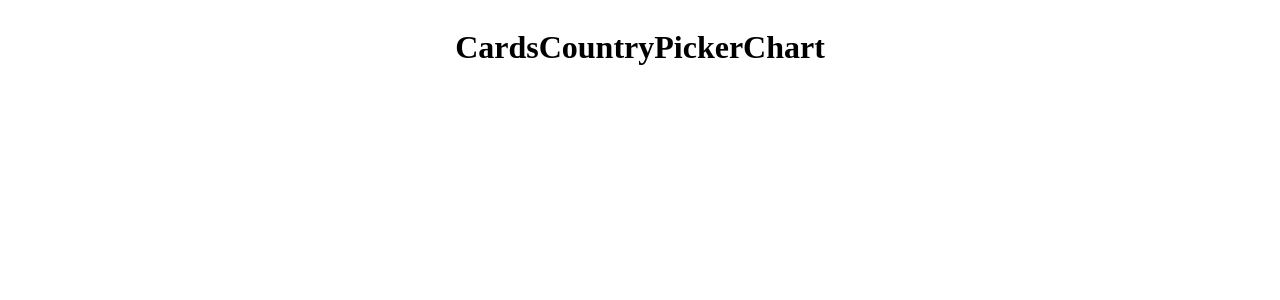
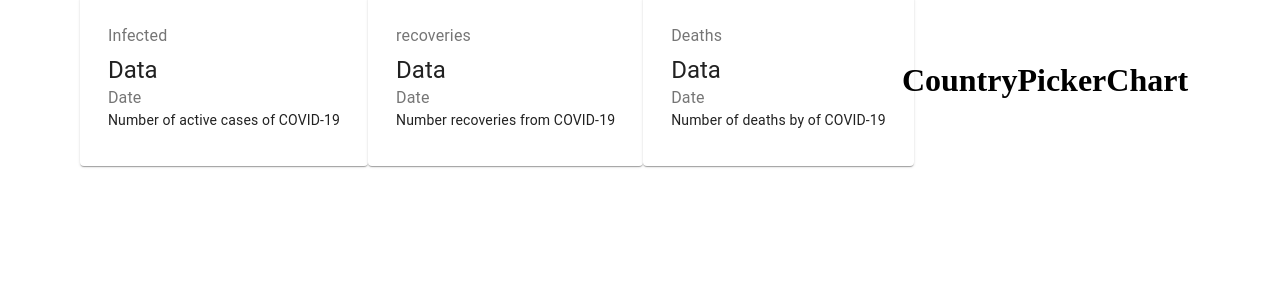
Before and after one commit to heythatsjenn/covid-tracker, a React (Create React App) app: page / in a window 1280 px wide. Shown: the top 300 px of the page. Built offline with nearby package versions, Linux system fonts and the light colour scheme; no server answers.

Commit message:
Installed Material UI and used it to make the structure of the Cards components.

```diff
--- a/package.json
+++ b/package.json
@@ -3,6 +3,7 @@
   "version": "0.1.0",
   "private": true,
   "dependencies": {
+    "@material-ui/core": "^4.11.0",
     "@testing-library/jest-dom": "^4.2.4",
     "@testing-library/react": "^9.5.0",
     "@testing-library/user-event": "^7.2.1",
--- a/src/App.js
+++ b/src/App.js
@@ -18,7 +18,7 @@ class App extends React.Component {
   render() {
     return (
       <div className={styles.container}>
-        <Cards/>
+        <Cards data={this.state.data}/>
         <CountryPicker/>
         <Chart/>
       </div>
--- a/src/components/Cards/Cards.jsx
+++ b/src/components/Cards/Cards.jsx
@@ -1,9 +1,36 @@
 import React from 'react';
+import {Card, CardContent, Grid, Typography} from '@material-ui/core';
+import styles from './Cards.module.css';
 
-const Cards = () => {
+const Cards = (props) => {
     return (
-    <div>
-        <h1>Cards</h1>
+    <div className={styles.container}>
+        <Grid container spacing={3} justify='center'>
+            <Grid item component={Card}>
+                <CardContent>
+                    <Typography color='textSecondary' gutterBottom>Infected</Typography>
+                    <Typography variant='h5'>Data</Typography>
+                    <Typography color='textSecondary'>Date</Typography>
+                    <Typography variant='body2'>Number of active cases of COVID-19</Typography>
+                </CardContent>
+            </Grid>
+            <Grid item component={Card}>
+                <CardContent>
+                    <Typography color='textSecondary' gutterBottom>recoveries</Typography>
+                    <Typography variant='h5'>Data</Typography>
+                    <Typography color='textSecondary'>Date</Typography>
+                    <Typography variant='body2'>Number recoveries from COVID-19</Typography>
+                </CardContent>
+            </Grid>
+            <Grid item component={Card}>
+                <CardContent>
+                    <Typography color='textSecondary' gutterBottom>Deaths</Typography>
+                    <Typography variant='h5'>Data</Typography>
+                    <Typography color='textSecondary'>Date</Typography>
+                    <Typography variant='body2'>Number of deaths by of COVID-19</Typography>
+                </CardContent>
+            </Grid>
+        </Grid>
     </div> );
 }
 
```
Also changed, not shown: 1 other file (tests, documents, lock files or other folders).
